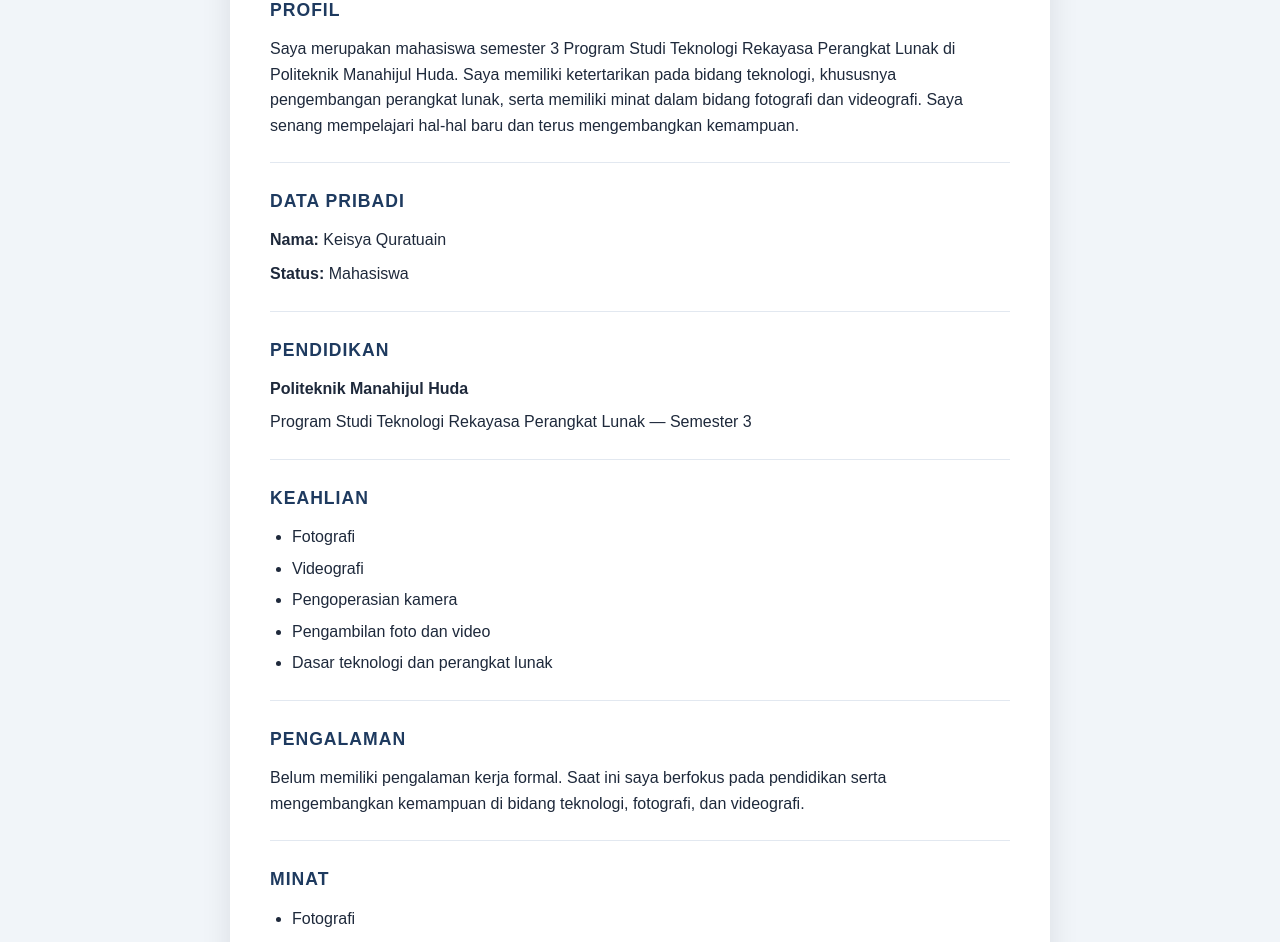
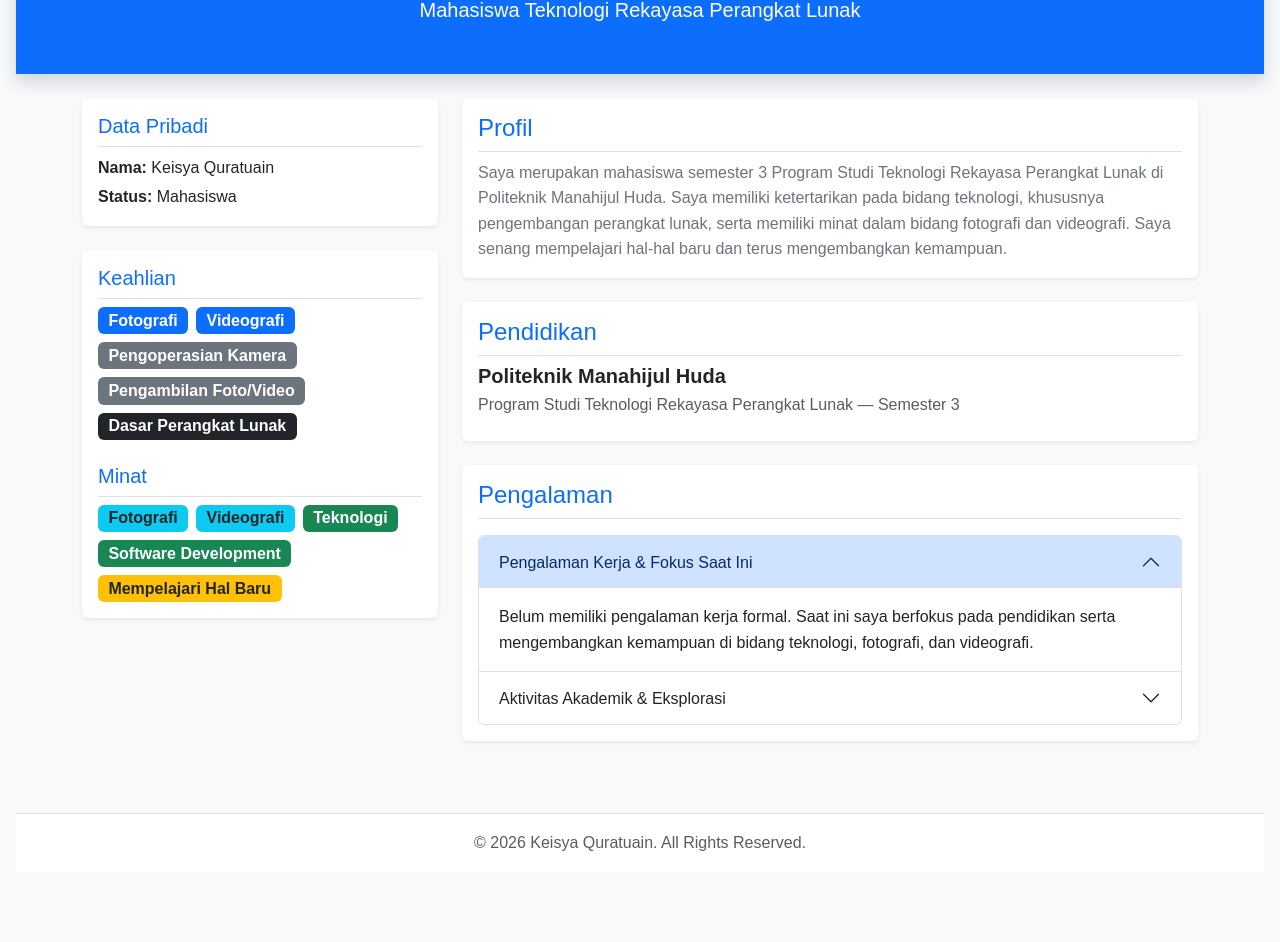
Before and after one commit to keisyaquratu-cmd/cv_keisya, a plain HTML site: page index.html in a window 1280 px wide. Shown: the part 225-1167 px from the top of the page. After the commit the page ends 1129 px from the top, so only its background shows below. Drawn offline with nearby package versions, Linux system fonts and the light colour scheme.

Commit message:
Update index.html

```diff
--- a/index.html
+++ b/index.html
@@ -4,70 +4,150 @@
   <meta charset="UTF-8">
   <meta name="viewport" content="width=device-width, initial-scale=1.0">
   <title>CV Keisya Quratuain</title>
+
+  <!-- 1. Bootstrap 5 CSS CDN -->
+  <link href="https://cdn.jsdelivr.net/npm/bootstrap@5.3.3/dist/css/bootstrap.min.css" rel="stylesheet">
+  <!-- Optional Custom CSS -->
   <link rel="stylesheet" href="style.css">
 </head>
-<body>
-  <main class="cv">
-    <header class="cv-header">
-      <h1>Keisya Quratuain</h1>
-      <p>Mahasiswa Teknologi Rekayasa Perangkat Lunak</p>
+<body class="bg-light">
+
+  <!-- Komponen Bootstrap 1: Navbar -->
+  <nav class="navbar navbar-expand-lg navbar-dark bg-dark sticky-top shadow-sm">
+    <div class="container">
+      <a class="navbar-brand fw-bold" href="#">Portofolio Keisya</a>
+      <button class="navbar-toggler" type="button" data-bs-toggle="collapse" data-bs-target="#navbarNav">
+        <span class="navbar-toggler-icon"></span>
+      </button>
+      <div class="collapse navbar-collapse" id="navbarNav">
+        <ul class="navbar-nav ms-auto">
+          <li class="nav-item"><a class="nav-link active" href="#profil">Profil</a></li>
+          <li class="nav-item"><a class="nav-link" href="#pendidikan">Pendidikan</a></li>
+          <li class="nav-item"><a class="nav-link" href="#keahlian">Keahlian</a></li>
+          <li class="nav-item"><a class="nav-link" href="#pengalaman">Pengalaman</a></li>
+        </ul>
+      </div>
+    </div>
+  </nav>
+
+  <!-- Hero Header -->
+  <header class="bg-primary text-white text-center py-5 mb-4 shadow">
+    <div class="container">
+      <h1 class="display-4 fw-bold">Keisya Quratuain</h1>
+      <p class="lead mb-0">Mahasiswa Teknologi Rekayasa Perangkat Lunak</p>
+    </div>
   </header>
 
-    <div class="cv-content">
-      <section>
-        <h2>Profil</h2>
-        <p>
+  <main class="container my-4">
+    <div class="row g-4">
+
+      <!-- Left Column -->
+      <div class="col-md-4">
+        <!-- Komponen Bootstrap 2: Card (Data Pribadi) -->
+        <div class="card border-0 shadow-sm mb-4">
+          <div class="card-body">
+            <h5 class="card-title text-primary border-bottom pb-2">Data Pribadi</h5>
+            <p class="card-text mb-1"><strong>Nama:</strong> Keisya Quratuain</p>
+            <p class="card-text mb-0"><strong>Status:</strong> Mahasiswa</p>
+          </div>
+        </div>
+
+        <!-- Komponen Bootstrap 3: Badge (Keahlian & Minat) -->
+        <div class="card border-0 shadow-sm mb-4" id="keahlian">
+          <div class="card-body">
+            <h5 class="card-title text-primary border-bottom pb-2">Keahlian</h5>
+            <div class="d-flex flex-wrap gap-2 mb-3">
+              <span class="badge bg-primary fs-6">Fotografi</span>
+              <span class="badge bg-primary fs-6">Videografi</span>
+              <span class="badge bg-secondary fs-6">Pengoperasian Kamera</span>
+              <span class="badge bg-secondary fs-6">Pengambilan Foto/Video</span>
+              <span class="badge bg-dark fs-6">Dasar Perangkat Lunak</span>
+            </div>
+
+            <h5 class="card-title text-primary border-bottom pb-2 mt-4">Minat</h5>
+            <div class="d-flex flex-wrap gap-2">
+              <span class="badge bg-info text-dark fs-6">Fotografi</span>
+              <span class="badge bg-info text-dark fs-6">Videografi</span>
+              <span class="badge bg-success fs-6">Teknologi</span>
+              <span class="badge bg-success fs-6">Software Development</span>
+              <span class="badge bg-warning text-dark fs-6">Mempelajari Hal Baru</span>
+            </div>
+          </div>
+        </div>
+      </div>
+
+      <!-- Right Column -->
+      <div class="col-md-8">
+        <!-- Card Profil -->
+        <div class="card border-0 shadow-sm mb-4" id="profil">
+          <div class="card-body">
+            <h4 class="card-title text-primary border-bottom pb-2">Profil</h4>
+            <p class="card-text text-secondary">
               Saya merupakan mahasiswa semester 3 Program Studi Teknologi Rekayasa
               Perangkat Lunak di Politeknik Manahijul Huda. Saya memiliki ketertarikan
               pada bidang teknologi, khususnya pengembangan perangkat lunak, serta
               memiliki minat dalam bidang fotografi dan videografi. Saya senang
               mempelajari hal-hal baru dan terus mengembangkan kemampuan.
             </p>
-      </section>
+          </div>
+        </div>
 
-      <section>
-        <h2>Data Pribadi</h2>
-        <p><strong>Nama:</strong> Keisya Quratuain</p>
-        <p><strong>Status:</strong> Mahasiswa</p>
-      </section>
+        <!-- Card Pendidikan -->
+        <div class="card border-0 shadow-sm mb-4" id="pendidikan">
+          <div class="card-body">
+            <h4 class="card-title text-primary border-bottom pb-2">Pendidikan</h4>
+            <h5 class="fw-bold mb-1">Politeknik Manahijul Huda</h5>
+            <p class="text-muted">Program Studi Teknologi Rekayasa Perangkat Lunak — Semester 3</p>
+          </div>
+        </div>
 
-      <section>
-        <h2>Pendidikan</h2>
-        <p><strong>Politeknik Manahijul Huda</strong></p>
-        <p>Program Studi Teknologi Rekayasa Perangkat Lunak — Semester 3</p>
-      </section>
+        <!-- Komponen Bootstrap 4: Accordion (Pengalaman & Detail) -->
+        <div class="card border-0 shadow-sm mb-4" id="pengalaman">
+          <div class="card-body">
+            <h4 class="card-title text-primary border-bottom pb-2 mb-3">Pengalaman</h4>
 
-      <section>
-        <h2>Keahlian</h2>
-        <ul>
-          <li>Fotografi</li>
-          <li>Videografi</li>
-          <li>Pengoperasian kamera</li>
-          <li>Pengambilan foto dan video</li>
-          <li>Dasar teknologi dan perangkat lunak</li>
-        </ul>
-      </section>
-
-      <section>
-        <h2>Pengalaman</h2>
-        <p>
+            <div class="accordion" id="accordionPengalaman">
+              <div class="accordion-item">
+                <h2 class="accordion-header" id="headingOne">
+                  <button class="accordion-button" type="button" data-bs-toggle="collapse" data-bs-target="#collapseOne">
+                    Pengalaman Kerja & Fokus Saat Ini
+                  </button>
+                </h2>
+                <div id="collapseOne" class="accordion-collapse collapse show" data-bs-parent="#accordionPengalaman">
+                  <div class="accordion-body">
                     Belum memiliki pengalaman kerja formal. Saat ini saya berfokus pada
                     pendidikan serta mengembangkan kemampuan di bidang teknologi,
                     fotografi, dan videografi.
-        </p>
-      </section>
+                  </div>
+                </div>
+              </div>
 
-      <section>
-        <h2>Minat</h2>
-        <ul>
-          <li>Fotografi</li>
-          <li>Videografi</li>
-          <li>Teknologi</li>
-          <li>Pengembangan perangkat lunak</li>
-          <li>Mempelajari hal-hal baru</li>
-        </ul>
-      </section>
+              <div class="accordion-item">
+                <h2 class="accordion-header" id="headingTwo">
+                  <button class="accordion-button collapsed" type="button" data-bs-toggle="collapse" data-bs-target="#collapseTwo">
+                    Aktivitas Akademik & Eksplorasi
+                  </button>
+                </h2>
+                <div id="collapseTwo" class="accordion-collapse collapse" data-bs-parent="#accordionPengalaman">
+                  <div class="accordion-body">
+                    Aktif mengerjakan tugas-tugas perkuliahan pemrograman web dan mengeksplorasi pembuatan konten visual melalui fotografi dan videografi.
+                  </div>
+                </div>
+              </div>
+            </div>
+
+          </div>
+        </div>
+
+      </div>
     </div>
   </main>
+
+  <footer class="bg-white text-center py-3 border-top mt-5">
+    <p class="text-muted mb-0">&copy; 2026 Keisya Quratuain. All Rights Reserved.</p>
+  </footer>
+
+  <!-- Bootstrap 5 JavaScript Bundle CDN -->
+  <script src="https://cdn.jsdelivr.net/npm/bootstrap@5.3.3/dist/js/bootstrap.bundle.min.js"></script>
 </body>
 </html>
```
Lines whose indentation alone changed are shown as unchanged.
